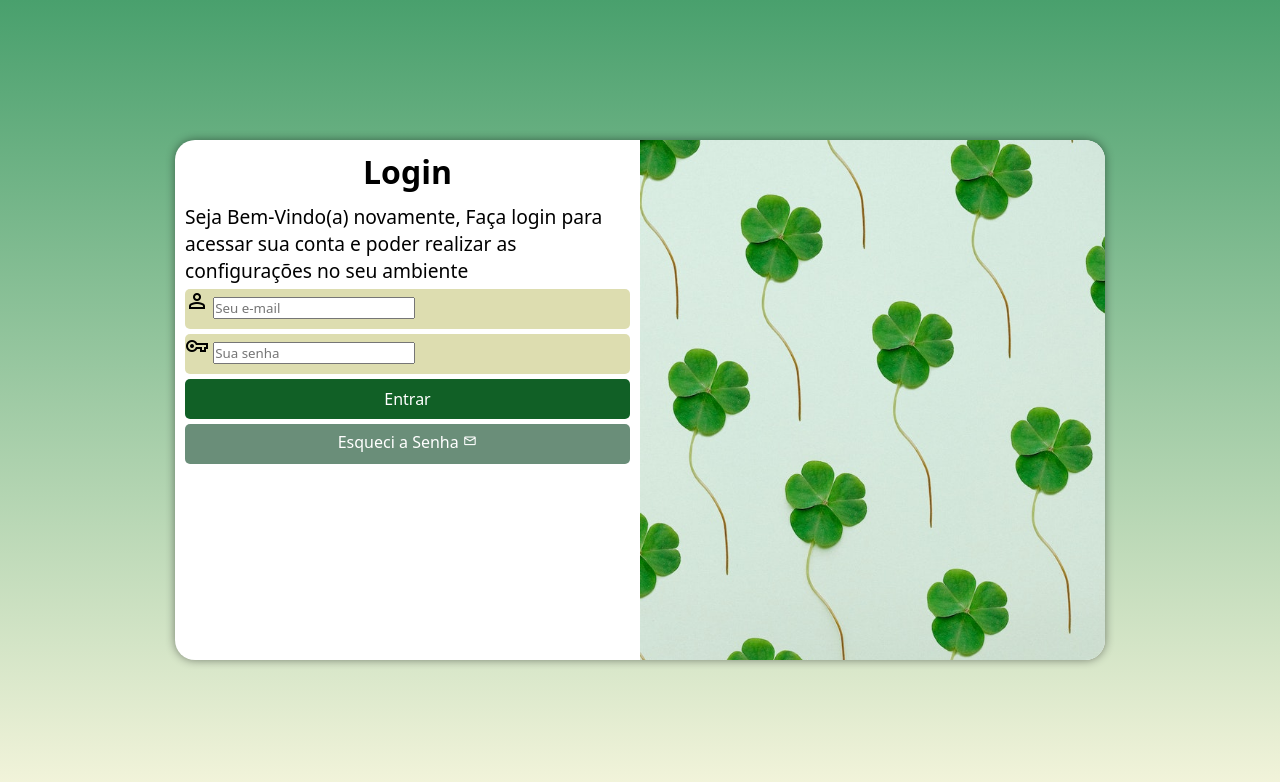
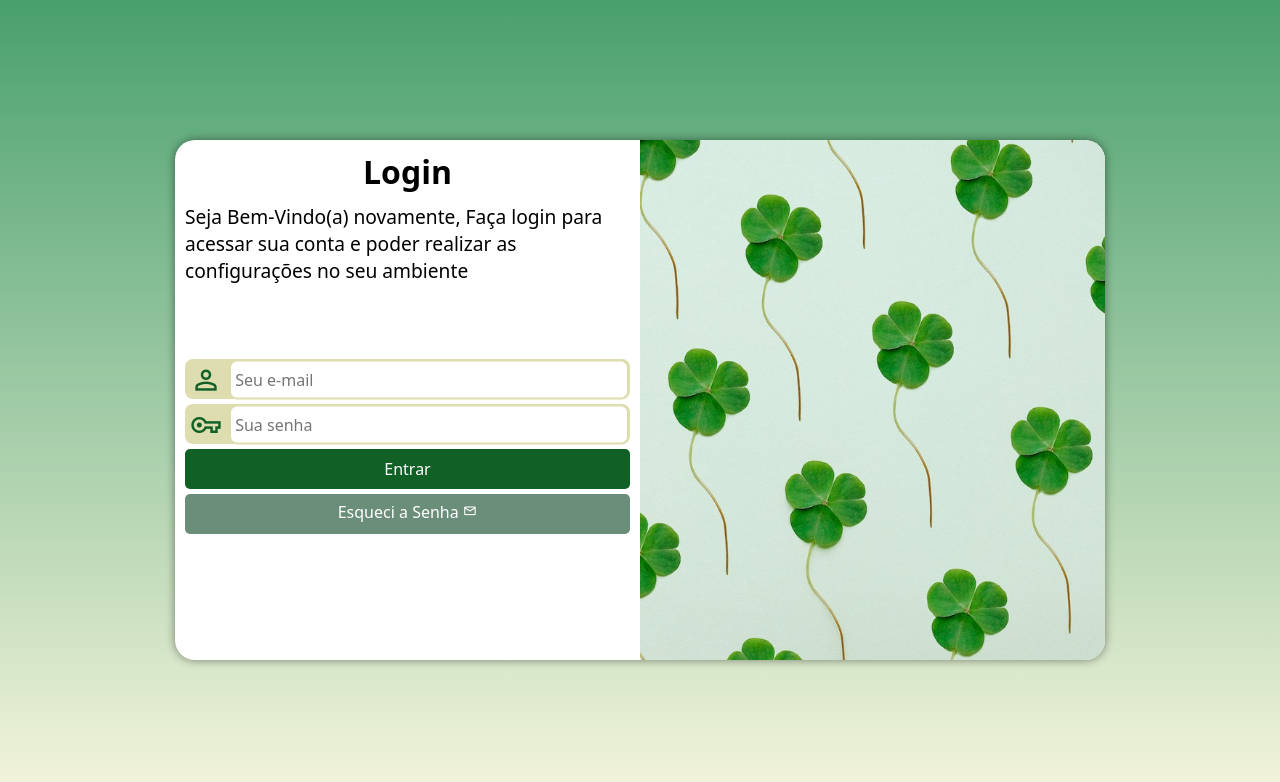
Before and after one commit to DanielMart1ns/projeto-login, a plain HTML site: page index.html in a window 1280 px wide. Drawn offline with nearby package versions, Linux system fonts and the light colour scheme.

Commit message:
projeto login add

```diff
--- a/estilos/media-query.css
+++ b/estilos/media-query.css
@@ -1,7 +1,8 @@
 @charset "UTF-8";
 
 @media screen and (min-width: 768px) and (max-width: 992px)
-{
+{ /* Settings to tablets */
+
     body{
         background-image: linear-gradient(to top, beige, #49a06d);
     }
@@ -14,6 +15,10 @@
         float: left;
         width: 30%;
         height: 100%;
+    }
+
+    form{
+        transform: translateY(50%);
     }
 
     section#login > div#formulario{
@@ -39,6 +44,10 @@
         height: 100%;
     }
 
+    form{
+        transform: translateY(40%);
+    }
+
     section#login > div#formulario{
         float: left;
         width: 50%;
--- a/estilos/style.css
+++ b/estilos/style.css
@@ -29,7 +29,6 @@ section#login{
     position: absolute;
     top: 50%;
     left: 50%;
-    transform: translate(-50%, -50%);
     background-color: white;
     width: 260px;
     height: 520px;
@@ -38,6 +37,8 @@ section#login{
     box-shadow: 0px 0px 10px rgba(0, 0, 0, 0.450);
 
     transition: width 1s, heigth 1s;
+    transition-timing-function: ease;
+    transform: translate(-50%, -50%);
 }
 
 section#login > div#imagem{
@@ -62,15 +63,38 @@ div#formulario > p{
     font-size: 0.9em;
 }
 
+label:hover{
+    cursor: pointer;
+}
+
 form > div.campo{
     background-color: #ddddb0;
     height: 40px;
-    border-radius: 5px;
+    border-radius: 8px;
     margin: 5px 0px;
 }
 
-div.campo > label{
-    display: none;
+div.campo span{
+    color: #116026;
+    font-size: 2em;
+    width: 40px;
+    padding: 5px;
+}
+
+div.campo > input{
+    font-size: 1em;
+    width: calc(100% - 45.5px);
+    height: 100%;
+    border: none;
+    border: 2px solid #ddddb0;
+    border-radius: 8px;
+    padding: 4px;
+    color: #116026;
+    transform: translateY(-10.5px);
+}
+
+div.campo > input:focus-within{
+    background-color: #dacfa5;
 }
 
 form > input[type=submit]{
--- a/index.html
+++ b/index.html
@@ -21,21 +21,21 @@
                 <form action="login.php" method="post" autocomplete="on">
 
                     <div class="campo">
+                        <label for="ilogin">
                             <span class="material-symbols-outlined">
                                 person
                             </span>
-
+                        </label>
                         <input type="email" name="login" id="ilogin" placeholder="Seu e-mail" autocomplete="email" required maxlength="30">
-                        <label for="ilogin">Login</label>
                     </div>
 
                     <div class="campo">
+                        <label for="isenha">
                             <span class="material-symbols-outlined">
                                 vpn_key
                             </span>
-
+                        </label>
                         <input type="password" name="senha" id="isenha" placeholder="Sua senha" autocomplete="current-password" required minlength="8" maxlength="15">
-                        <label for="isenha">Senha</label>
                     </div>
 
                     <input type="submit" value="Entrar">
```
Lines whose indentation alone changed are shown as unchanged.
